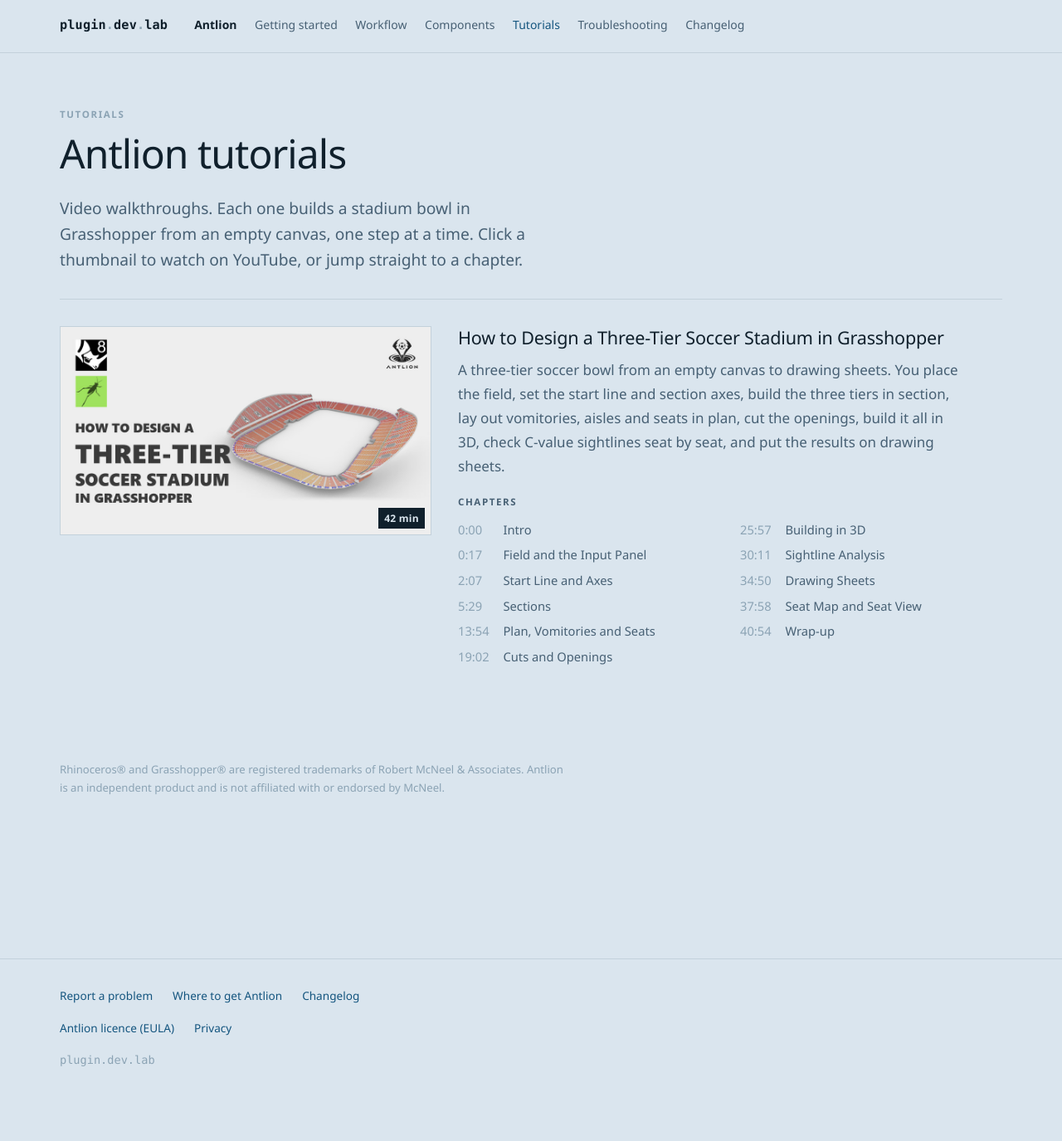
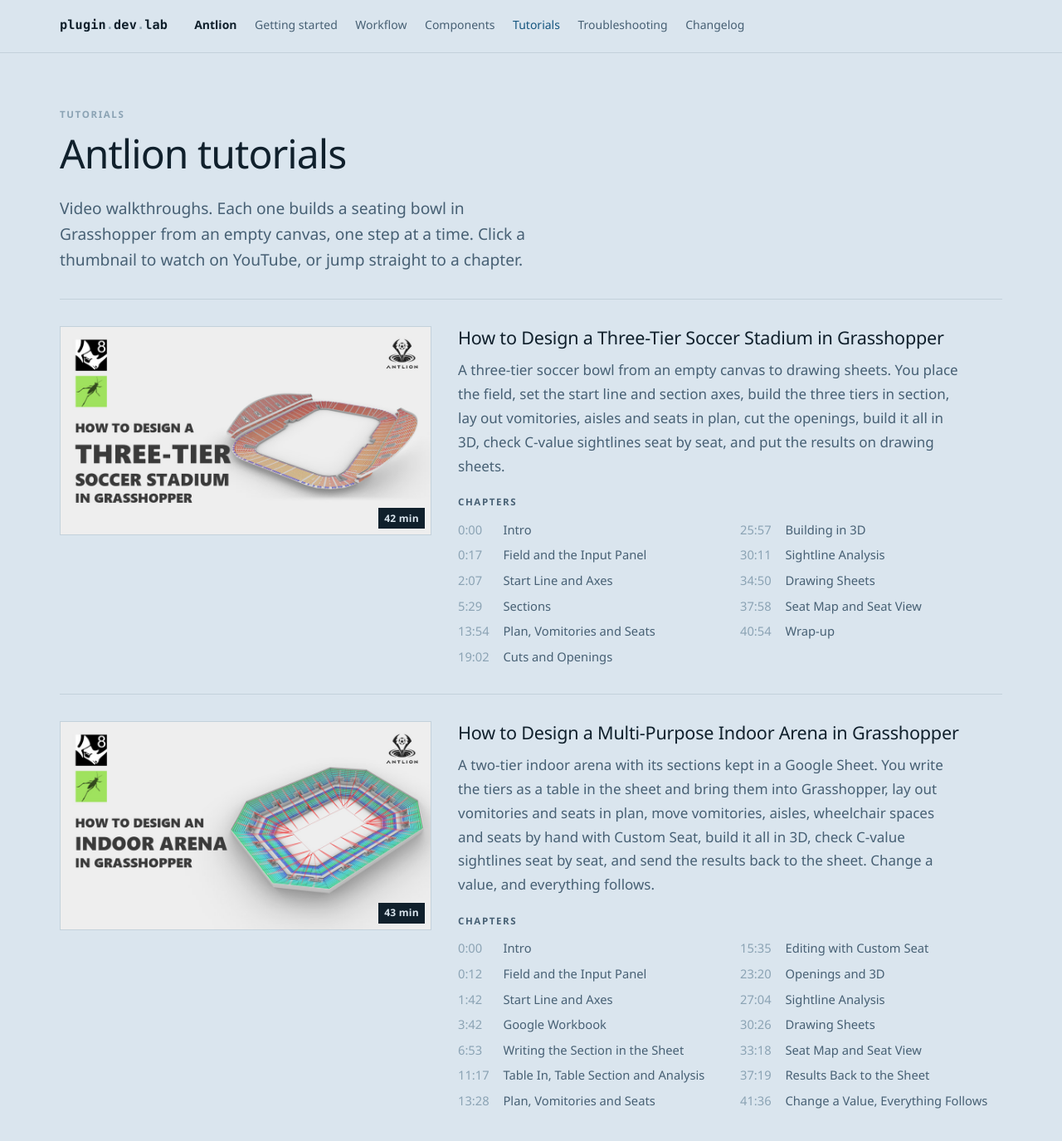
Before and after one commit to plugindevlab/plugindevlab.github.io, a Jekyll site: the page built from antlion/tutorials/index.html, in a window 1280 px wide and 1400 px high. Shown: the top 1375 px of the window at 83% size. Built offline with Jekyll 4.4.1, drawn with Linux system fonts in a browser that asks for light colours.

Commit message:
Tutorials: add the multi-purpose indoor arena video

```diff
--- a/_data/tutorials.yml
+++ b/_data/tutorials.yml
@@ -17,3 +17,24 @@
       - { t: 2090, at: "34:50", name: "Drawing Sheets" }
       - { t: 2278, at: "37:58", name: "Seat Map and Seat View" }
       - { t: 2454, at: "40:54", name: "Wrap-up" }
+  - id: 9l0bxU1cems
+    title: "How to Design a Multi-Purpose Indoor Arena in Grasshopper"
+    length: "43 min"
+    thumb: /assets/img/antlion/tutorials/arena-two-tier.jpg
+    thumb_alt: "A two-tier indoor arena bowl modelled with Antlion, seats coloured by C-value"
+    summary: "A <span class=\"nb\">two-tier</span> indoor arena with its sections kept in a Google Sheet. You write the tiers as a table in the sheet and bring them into Grasshopper, lay out vomitories and seats in plan, move vomitories, aisles, wheelchair spaces and seats by hand with Custom Seat, build it all in 3D, check <span class=\"nb\">C-value</span> sightlines seat by seat, and send the results back to the sheet. Change a value, and everything follows."
+    chapters:
+      - { t: 0, at: "0:00", name: "Intro" }
+      - { t: 12, at: "0:12", name: "Field and the Input Panel" }
+      - { t: 102, at: "1:42", name: "Start Line and Axes" }
+      - { t: 222, at: "3:42", name: "Google Workbook" }
+      - { t: 413, at: "6:53", name: "Writing the Section in the Sheet" }
+      - { t: 677, at: "11:17", name: "Table In, Table Section and Analysis" }
+      - { t: 808, at: "13:28", name: "Plan, Vomitories and Seats" }
+      - { t: 935, at: "15:35", name: "Editing with Custom Seat" }
+      - { t: 1400, at: "23:20", name: "Openings and 3D" }
+      - { t: 1624, at: "27:04", name: "Sightline Analysis" }
+      - { t: 1826, at: "30:26", name: "Drawing Sheets" }
+      - { t: 1998, at: "33:18", name: "Seat Map and Seat View" }
+      - { t: 2239, at: "37:19", name: "Results Back to the Sheet" }
+      - { t: 2496, at: "41:36", name: "Change a Value, Everything Follows" }
--- a/antlion/tutorials/index.html
+++ b/antlion/tutorials/index.html
@@ -1,6 +1,6 @@
 ---
 title: "Antlion Tutorials"
-description: "Video tutorials for Antlion. Each one builds a stadium bowl in Grasshopper step by step, with chapters you can jump to."
+description: "Video tutorials for Antlion. Each one builds a seating bowl in Grasshopper step by step, with chapters you can jump to."
 ---
 {%- assign vids = site.data.tutorials[page.product] -%}
 
@@ -8,7 +8,7 @@
 
 <h1>Antlion tutorials</h1>
 
-<p>Video walkthroughs. Each one builds a stadium bowl in Grasshopper from an empty canvas, one
+<p>Video walkthroughs. Each one builds a seating bowl in Grasshopper from an empty canvas, one
 step at a time. Click a thumbnail to watch on YouTube, or jump straight to a chapter.</p>
 
 <div class="tuts">
```
Also changed, not shown: assets/img/antlion/tutorials/arena-two-tier.jpg (added).
